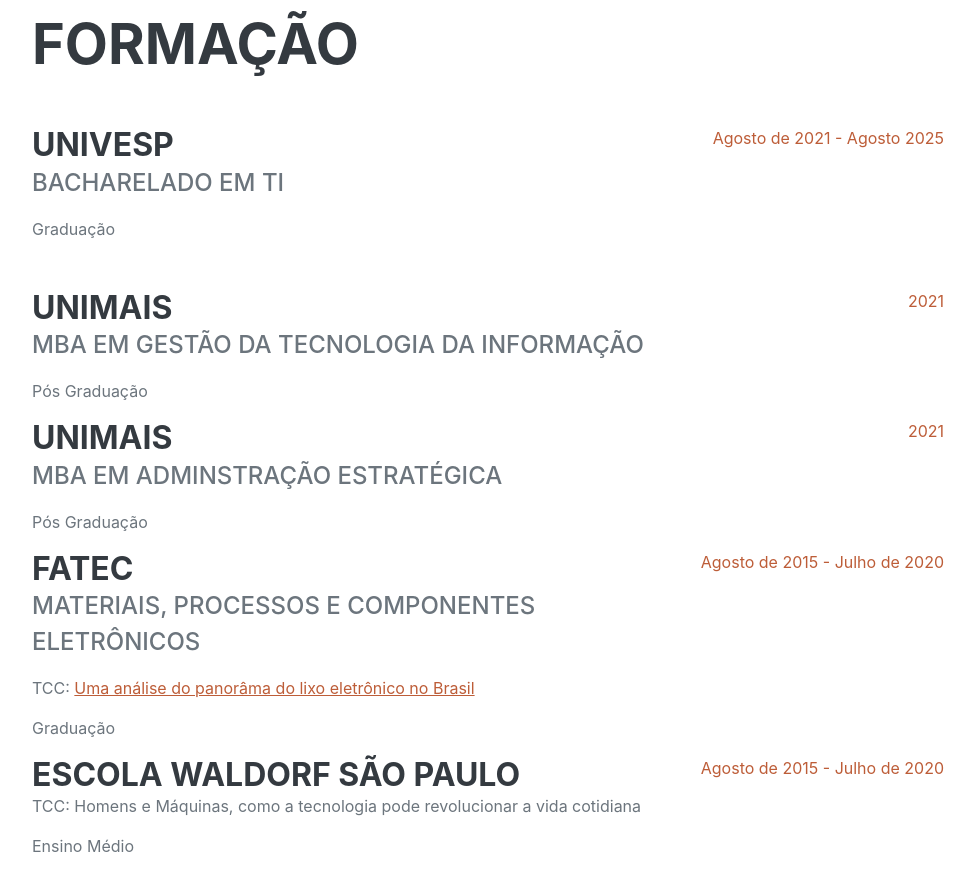
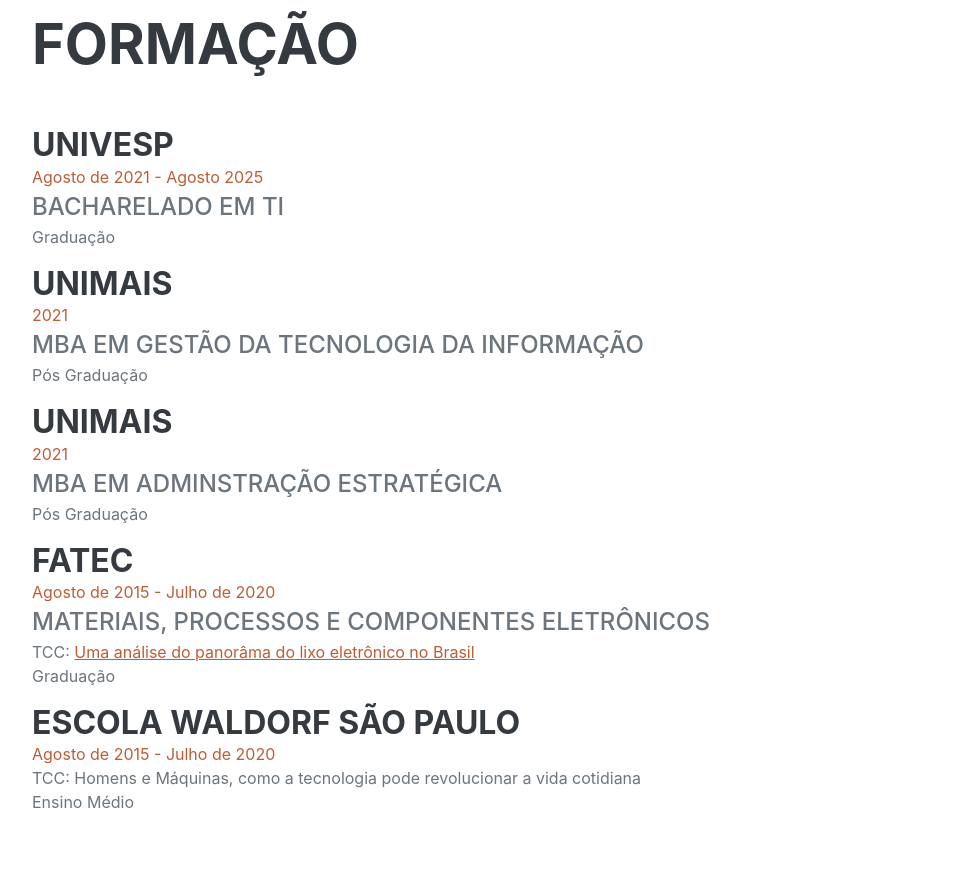
Before and after one commit to ebiliane-lima/ebiliane-lima.github.io, a plain HTML site: page index.html in a window 1280 px wide. Shown: the part 4280-5157 px from the top of the page, without its empty margins (288-1263 px from the left). Drawn offline with nearby package versions, Linux system fonts and the light colour scheme; a web font is replaced by a local one.

Commit message:
alterações

```diff
--- a/index.html
+++ b/index.html
@@ -176,47 +176,47 @@
             <section class="resume-section" id="education">
                 <div class="resume-section-content">
                     <h2 class="mb-5">Formação</h2>
-                    <div class="d-flex flex-column flex-md-row justify-content-between mb-5">
+                    <div class="d-flex flex-column flex-md-row justify-content-between mb-3">
                         <div class="flex-grow-1">
                             <h3 class="mb-0">UNIVESP</h3>
-                            <div class="subheading mb-3">Bacharelado em TI</div>
+                            <span class="text-primary">Agosto de 2021 - Agosto 2025</span>
+                            <div class="subheading mb-3" style="margin-bottom: 0px !important;">Bacharelado em TI</div>
                             <div>Graduação</div>
                            <!--  <p>2021 - 2025</p> -->
                         </div>
-                        <div class="flex-shrink-0"><span class="text-primary">Agosto de 2021 - Agosto 2025</span></div>
                     </div>
                     <div class="d-flex flex-column flex-md-row justify-content-between">
                         <div class="flex-grow-1">
                             <h3 class="mb-0" >UNIMAIS</h3>
-                            <div class="subheading mb-3" style="margin-bottom: 1px;">MBA em Gestão da Tecnologia da Informação</div>
+                            <span class="text-primary">2021</span>
+                            <div class="subheading mb-3" style="margin-bottom: 0px !important;">MBA em Gestão da Tecnologia da Informação</div>
                             <p>Pós Graduação</p>
                         </div>
-                        <div class="flex-shrink-0"><span class="text-primary">2021</span></div>
                     </div>
                     <div class="d-flex flex-column flex-md-row justify-content-between">
                         <div class="flex-grow-1">
                             <h3 class="mb-0">UNIMAIS</h3>
-                            <div class="subheading mb-3">MBA em Adminstração Estratégica</div>
+                            <span class="text-primary">2021</span>
+                            <div class="subheading mb-3" style="margin-bottom: 0px !important;"">MBA em Adminstração Estratégica</div>
                             <p>Pós Graduação</p>
                         </div>
-                        <div class="flex-shrink-0"><span class="text-primary">2021</span></div>
                     </div>
                     <div class="d-flex flex-column flex-md-row justify-content-between">
                         <div class="flex-grow-1">
                             <h3 class="mb-0">FATEC</h3>
-                            <div class="subheading mb-3">Materiais, processos e componentes eletrônicos</div>
-                            <p>TCC: <a  target="_blank" href="assets/pdf/tcc.pdf">Uma análise do panorâma do lixo eletrônico no Brasil</a></p>
+                            <span class="text-primary">Agosto de 2015 - Julho de 2020</span>
+                            <div class="subheading mb-3" style="margin-bottom: 0px !important;">Materiais, processos e componentes eletrônicos</div>
+                            <p style="margin-bottom: 0px !important;">TCC: <a  target="_blank" href="assets/pdf/tcc.pdf">Uma análise do panorâma do lixo eletrônico no Brasil</a></p>
                             <p>Graduação</p>
                         </div>
-                        <div class="flex-shrink-0"><span class="text-primary">Agosto de 2015 - Julho de 2020</span></div>
                     </div>
                     <div class="d-flex flex-column flex-md-row justify-content-between">
                         <div class="flex-grow-1">
                             <h3 class="mb-0">Escola Waldorf São Paulo</h3>
-                            <p>TCC: Homens e Máquinas, como a tecnologia pode revolucionar a vida cotidiana</p>
+                            <span class="text-primary">Agosto de 2015 - Julho de 2020</span>
+                            <p style="margin-bottom: 0px !important;">TCC: Homens e Máquinas, como a tecnologia pode revolucionar a vida cotidiana</p>
                             <p>Ensino Médio</p>
                         </div>
-                        <div class="flex-shrink-0"><span class="text-primary">Agosto de 2015 - Julho de 2020</span></div>
                     </div>
                 </div>
             </section>
@@ -259,7 +259,7 @@
                         </li>
                         <li>
                             <span class="fa-li"><i class="fas fa-check"></i></span>
-                            Agile Development, Scrum, Kanban
+                            Agile Development, Scrum, Kanban, Lean
                         </li>
                     </ul>
                 </div>
```
